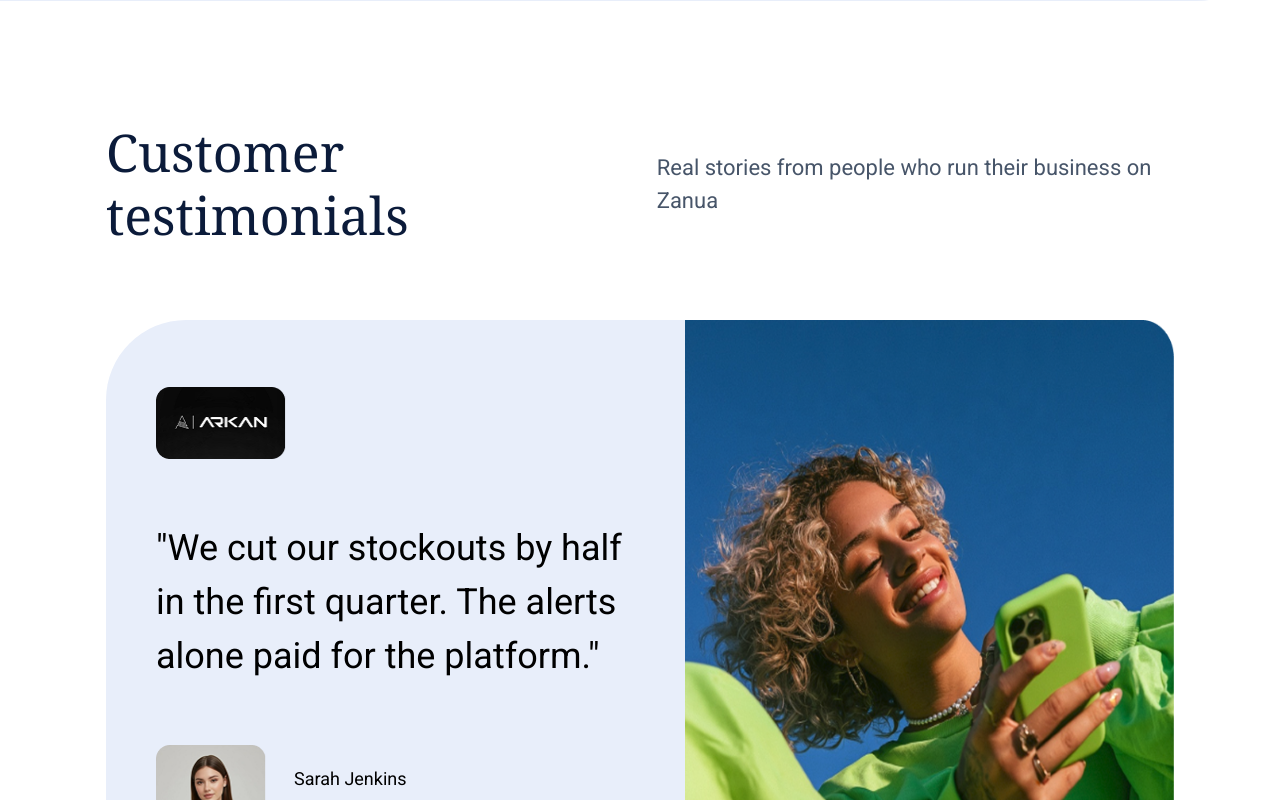
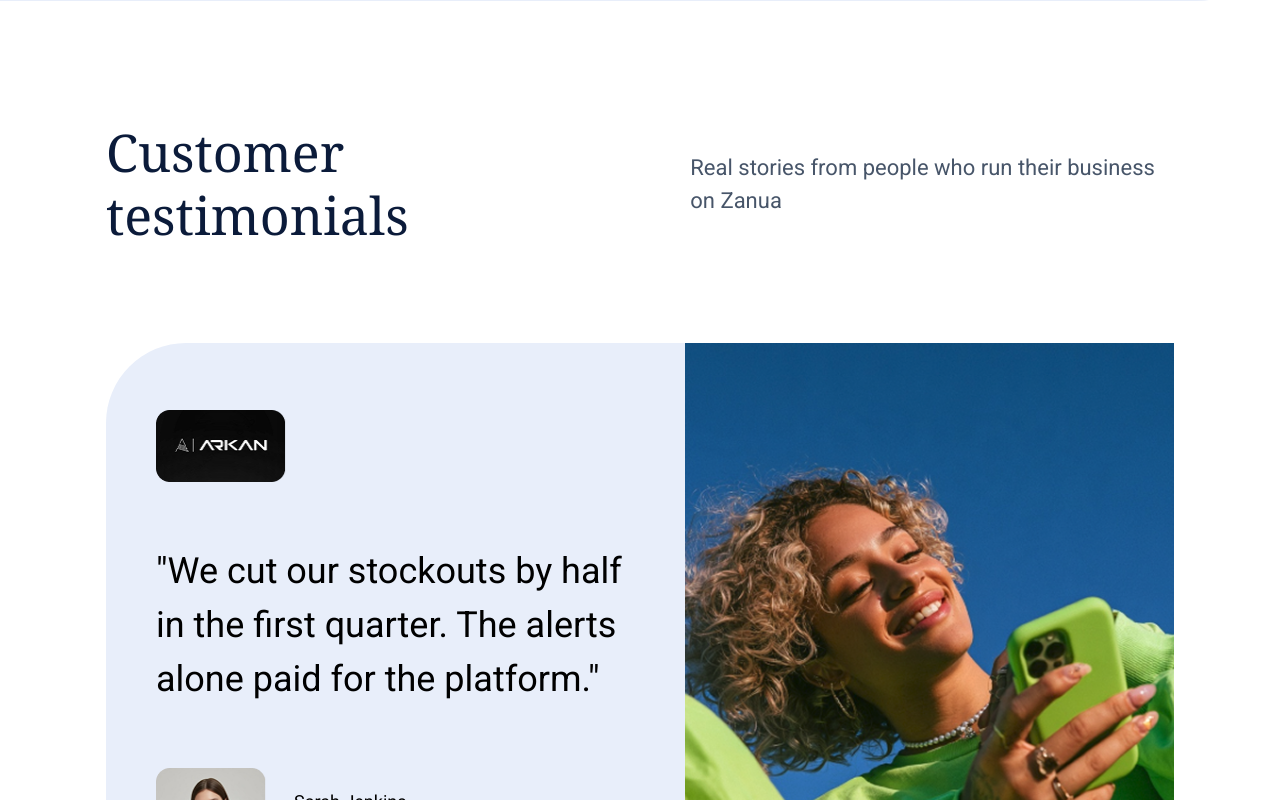
Before and after one commit to Sumally007/zanua-website-project, a React (Vite) app: page / in a window 1280 px wide. Shown: the part 5420-6220 px from the top of the page. Built offline with nearby package versions, Linux system fonts and the light colour scheme; a web font is replaced by a local one.

Commit message:
making testimonial component responsive

```diff
--- a/src/components/FeatureCard.tsx
+++ b/src/components/FeatureCard.tsx
@@ -60,15 +60,15 @@ const FeatureCard: React.FC<Feature> = ({
 }) => {
     return (
         <div
-            className={`card flex flex-col items-center justify-between gap-10 px-6 py-10 md:flex-row lg:px-[57px] lg:py-[97px] ${bgClass} rounded-rounded-sm md:rounded-rounded-md lg:rounded-tl-card-lg lg:rounded-br-card-lg lg:rounded-tr-card-sm lg:rounded-bl-card-sm`}
+            className={`card flex flex-col items-center justify-between gap-8 lg:gap-10 px-6 py-10 md:flex-row lg:px-[57px] lg:py-[97px] ${bgClass} rounded-rounded-sm md:rounded-rounded-md lg:rounded-tl-card-lg lg:rounded-br-card-lg lg:rounded-tr-card-sm lg:rounded-bl-card-sm`}
         >
             <div className="flex w-full flex-col lg:w-[490px]">
-                <h3 className="mb-[47px] text-[42px]">{title}</h3>
+                <h3 className="mb-[47px] text-[2.25rem] xl:text-[42px]">{title}</h3>
 
                 {paragraphs.map((text, index) => (
                     <p
                         key={index}
-                        className="mb-[40px] text-brand-gray text-(length:--font-size-paragraph) leading-[148%]"
+                        className="mb-[40px] text-brand-gray text-[1rem] lg:text-(length:--font-size-paragraph) leading-[148%]"
                     >
                         {text}
                     </p>
@@ -76,7 +76,7 @@ const FeatureCard: React.FC<Feature> = ({
 
                 <a
                     href={href}
-                    className="group inline-flex items-center gap-2 self-start pt-2 text-[18px] font-semibold text-black hover:underline"
+                    className="group inline-flex items-center gap-2 self-start pt-2 text-[1rem] lg:text-[18px] font-semibold text-black hover:underline"
                 >
                     Learn more
                     <FaArrowRightLong className="h-[24px] w-[38.88px] transition-transform group-hover:translate-x-1" />
--- a/src/components/StepCard.tsx
+++ b/src/components/StepCard.tsx
@@ -34,9 +34,9 @@ export const steps: Step[] = [
 const StepCard: React.FC<Step> = ({ number, title, description }) => {
     return (
         <div className="rounded-2xl border border-[#E2E8F0] bg-white p-[19px] max-w-[350.12px]">
-            <h4 className="text-[24px] text-brand-blue mb-[36px]">{number}</h4>
-            <h4 className="text-[24px] mb-[24px] text-brand-dark">{title}</h4>
-            <p className="text-(length:--font-size-paragraph) text-brand-gray leading-[138%]">{description}</p>
+            <h4 className="text-[20px] lg:text-[24px] text-brand-blue mb-[36px]">{number}</h4>
+            <h4 className="text-[20px] lg:text-[24px] mb-[24px] text-brand-dark">{title}</h4>
+            <p className="text-[1rem] lg:text-(length:--font-size-paragraph) text-brand-gray leading-[138%]">{description}</p>
         </div>
     )
 }
--- a/src/components/Steps.tsx
+++ b/src/components/Steps.tsx
@@ -13,7 +13,7 @@ const Steps = () => {
                 <p className="text-brand-gray text-[1rem] lg:text-(length:--font-size-paragraph) leading-[150%] self-start max-w-paragraph">Running Zanua ERP is a seamless, guided experience designed to streamline your business operations and maximize profitability.</p>
             </div>
 
-            <div className="flex justify-between items-center gap-[40px] w-full mb-[120px]">
+            <div className="flex flex-col lg:flex-row justify-between items-center gap-[40px] w-full mb-[120px]">
                 <div className="flex flex-col justify-between items-center gap-6">
                     {leftSteps.map((step, index) => (
                         <StepCard key={index} {...step} />
--- a/src/components/TestimanialCard.tsx
+++ b/src/components/TestimanialCard.tsx
@@ -29,10 +29,10 @@ export const testimonialData: TestimonialCardProps[] = [
 // card component
 const TestimanialCard: React.FC<TestimonialCardProps> = ({ logoSrc, comments, userName, userRole, profilePicture, displayImage }) => {
     return (
-        <div className={`card flex justify-between gap-10 rounded-tl-card-lg rounded-br-card-lg rounded-tr-card-sm rounded-bl-card-sm bg-[#E8EEFA] w-full`}>
+        <div className={`card flex flex-col items-stretch justify-between gap-8 lg:gap-10 md:flex-row rounded-rounded-sm md:rounded-rounded-md lg:rounded-tl-card-lg lg:rounded-br-card-lg lg:rounded-tr-card-sm lg:rounded-bl-card-sm bg-[#E8EEFA]`}>
             <div className="flex-1 flex-col py-[67px] pl-[50px]">
                 <img src={logoSrc} alt="" className='w-[130px] h-[72px] mb-[62px]' />
-                <p className='mb-[62px] text-[36px] w-[466px]'>{comments}</p>
+                <p className='mb-[62px] text-[30px] lg:text-[36px] mx-w-[466px]'>{comments}</p>
                 <div className='flex items-center gap-[28px]'>
                     <img src={profilePicture} alt="" className=' w-[110px] h-[110px]' />
                     <div className='flex flex-col justify-between items-start gap-[18px]'>
@@ -41,8 +41,8 @@ const TestimanialCard: React.FC<TestimonialCardProps> = ({ logoSrc, comments, us
                     </div>
                 </div>
             </div>
-            <div className="flex-1 overflow-hidden">
-                <img src={displayImage} alt="" className='w-full h-full' />
+            <div className="flex-1 overflow-hidden self-stretch">
+                <img src={displayImage} alt="" className=' w-full h-full object-cover overflow-hidden' />
             </div>
         </div>
     )
--- a/src/components/Testimonial.tsx
+++ b/src/components/Testimonial.tsx
@@ -5,9 +5,9 @@ import TestimanialCard, { testimonialData } from './TestimanialCard';
 const Testimonial = () => {
     return (
         <section id="testimonials" className="flex flex-col items-center justify-center mb-[var(--space-bottom)] xl:px-[106px] px-[2.5rem]">
-            <div className="flex items-center justify-between gap-10 w-full mb-[74px]">
-                <h2 className="text-[52px] text-brand-dark leading-[120%]">Customer testimonials</h2>
-                <p className="text-brand-gray text-(length:--font-size-paragraph) leading-[150%]">Real stories from people who run their business on Zanua</p>
+            <div className="flex flex-col sm:flex-row sm:items-center justify-between  w-full mb-[97px]">
+                <h2 className="text-[1.875rem] pr-[10%] lg:text-[52px] md:text-[2.25rem] mb-[30px] lg:mb-0 text-brand-dark xl:leading-[120%] max-w-heading">Customer testimonials</h2>
+                <p className="text-brand-gray text-[1rem] lg:text-(length:--font-size-paragraph) max-w-paragraph leading-[150%]">Real stories from people who run their business on Zanua</p>
             </div>
             <div className="flex items-center justify-center gap-[80px] w-full">
                 {
```
Also changed, not shown: src/assets/images/displayImage.png.
